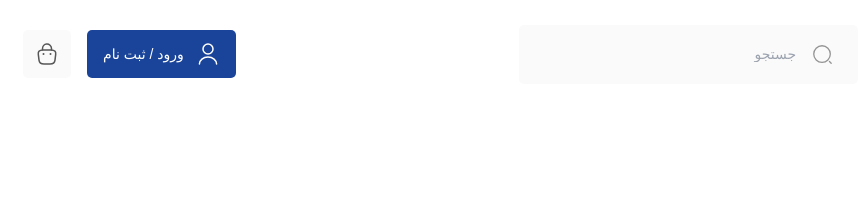
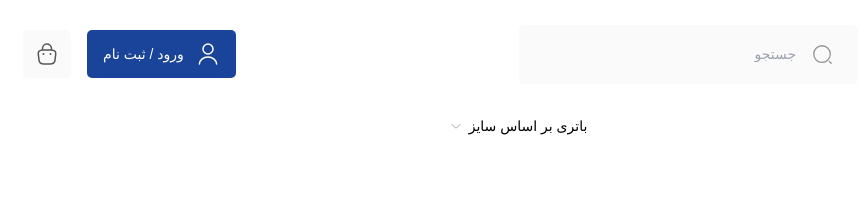
Before and after one commit to mahyarErshad/anaram-react, a React (Create React App) app: page / in a window 1280 px wide. Shown: the top 206 px of the page, without its empty margins (422-1280 px from the left). Built offline with nearby package versions, Linux system fonts and the light colour scheme; a web font is replaced by a local one.

Commit message:
Added Neutral300 color

```diff
--- a/src/Components/Header/HeaderNavBars/HeaderNavBars.jsx
+++ b/src/Components/Header/HeaderNavBars/HeaderNavBars.jsx
@@ -1,15 +1,16 @@
-import React from 'react'
+import React from "react";
+import { ReactComponent as Icon } from "../../../assets/images/arrow-icon-toBottom.svg";
 
 function HeaderNavBars() {
   return (
     <nav>
-        <ul>
-            <li>
-            باتری بر اساس سایز
-            </li>
-        </ul>
+      <ul>
+        <li className="flex-center gap-2 text-sm">
+          باتری بر اساس سایز <Icon />
+        </li>
+      </ul>
     </nav>
-  )
+  );
 }
 
-export default HeaderNavBars
+export default HeaderNavBars;
--- a/src/index.css
+++ b/src/index.css
@@ -44,6 +44,7 @@
 
   /* Neutral Colors */
   --NeutralN10: "#FAFAFA";
+  --NeutralN300: "#575757";
 }
 html,
 body,
--- a/tailwind.config.js
+++ b/tailwind.config.js
@@ -10,6 +10,7 @@ module.exports = {
         primary6: "#1A4499",
         // Neutral colors
         NeutralN10: "#FAFAFA",
+        Neutral300: "#575757",
       },
     },
   },
```
